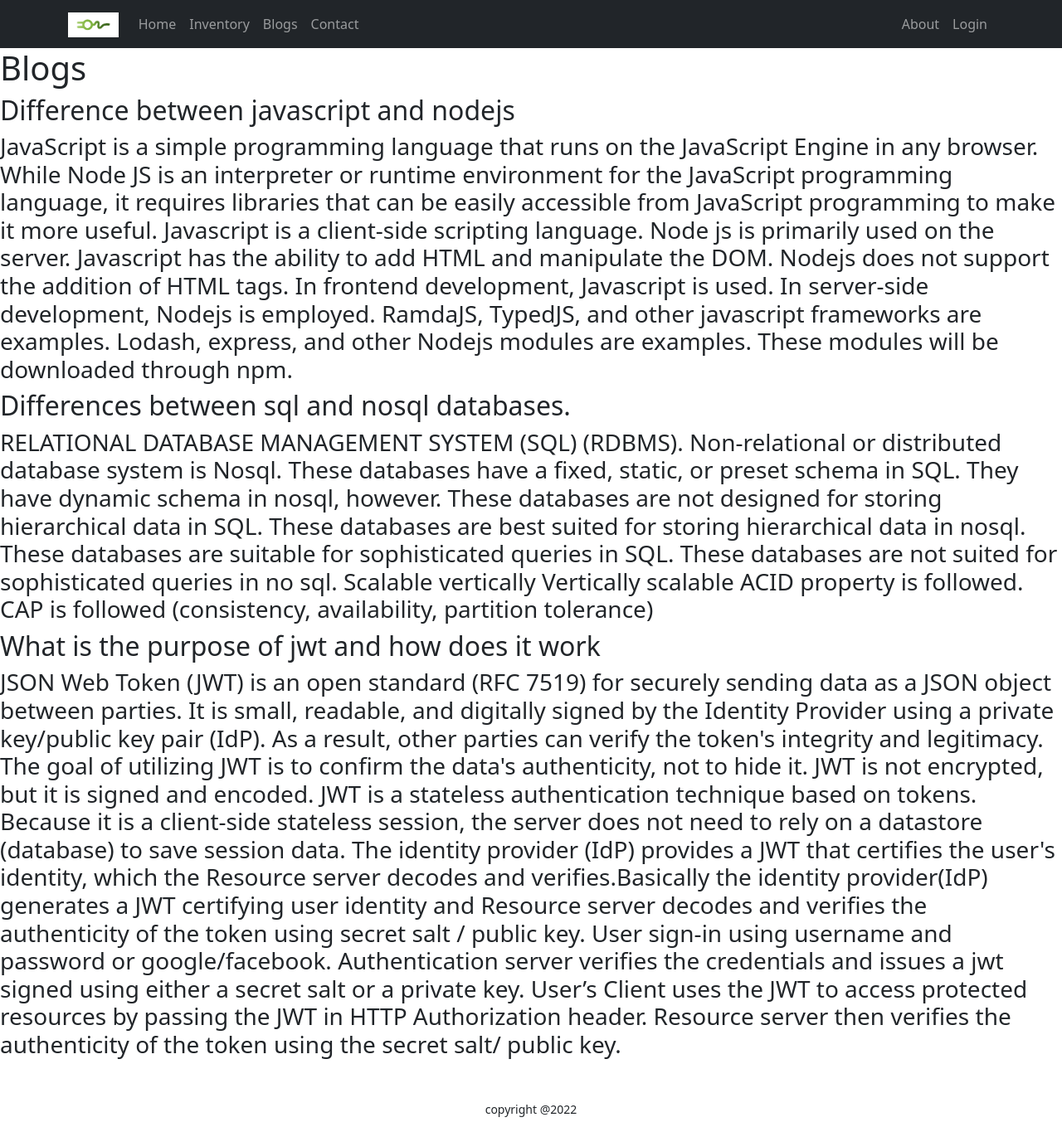
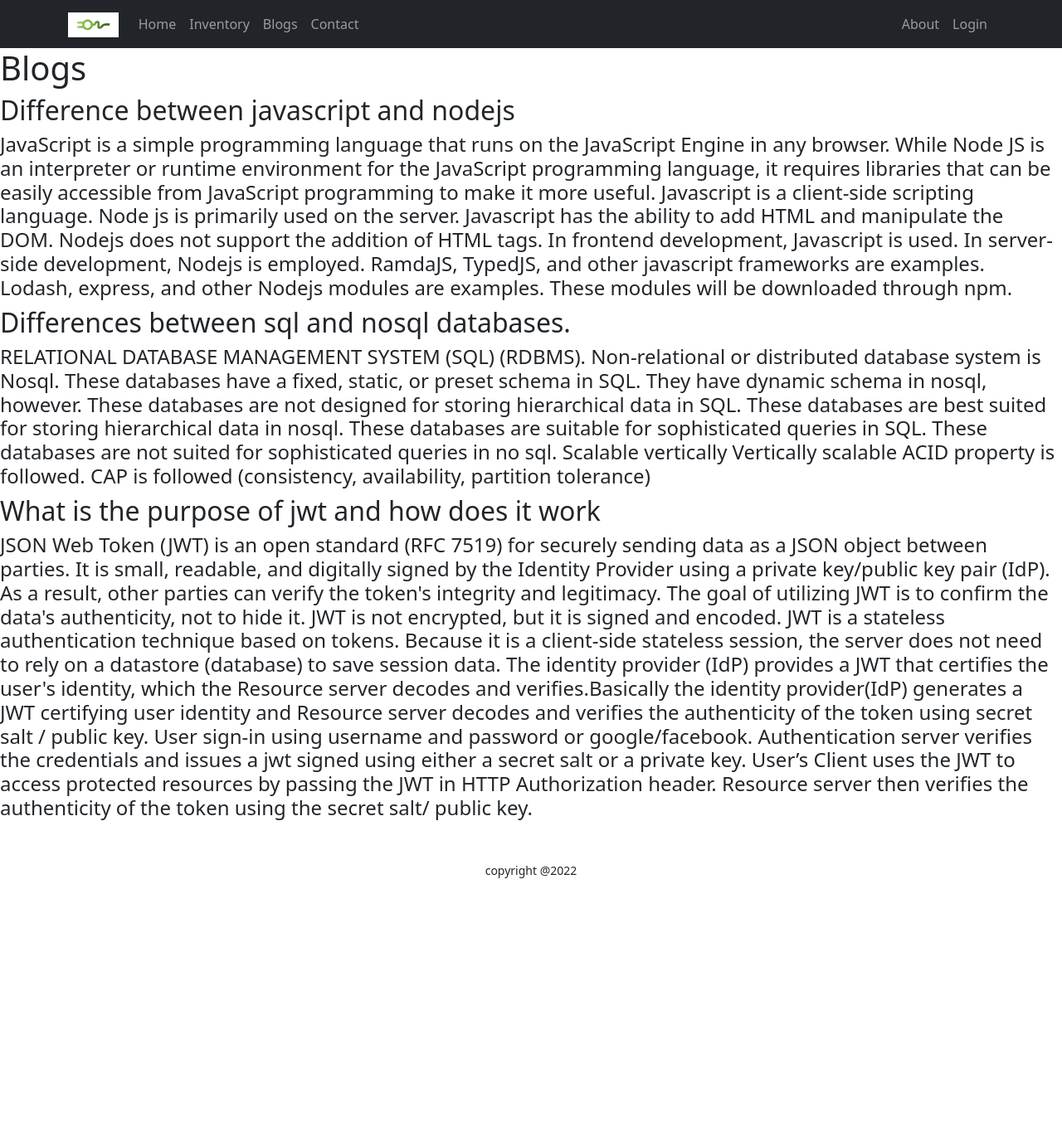
Before and after one commit to SymaNusratAnanna/electro-gadget-tech, a React (Create React App) app: page /blogs in a window 1280 px wide. Shown: the whole page at 83% size. After the commit the page ends 1077 px from the top, so only its background shows below. Built offline with nearby package versions, Linux system fonts and the light colour scheme.

Commit message:
inventory detail added

```diff
--- a/src/App.js
+++ b/src/App.js
@@ -11,6 +11,7 @@ import Header from './Pages/Shared/Header/Header';
 //import Header from './Pages/Shared/Header/Header';
 import 'bootstrap/dist/css/bootstrap.min.css';
 import Blogs from './Pages/Blogs/Blogs';
+import InventoryDetails from './Pages/InventoryDetails/InventoryDetails';
 
 
 function App() {
@@ -19,6 +20,7 @@ function App() {
       <Header></Header>
      <Routes>
           <Route path="/" element={<Home></Home>}> </Route>
+          <Route path="/inventoryitem/:inventoryId" element={<InventoryDetails></InventoryDetails>}></Route>
           <Route path="/about" element={<About></About>}></Route>
           <Route path="/inventory" element={<Inventory></Inventory>}></Route>
           <Route path="/blogs" element={<Blogs></Blogs>}></Route>
--- a/src/Pages/Blogs/Blogs.js
+++ b/src/Pages/Blogs/Blogs.js
@@ -3,10 +3,10 @@ import React from "react";
 const Blogs = () => {
   return (
     <div>
-      <h1>Blogs</h1>
+      <h1 className="">Blogs</h1>
       <div>
         <h2>Difference between javascript and nodejs</h2>
-        <h3>
+        <h4>
           JavaScript is a simple programming language that runs on the
           JavaScript Engine in any browser. While Node JS is an interpreter or
           runtime environment for the JavaScript programming language, it
@@ -19,11 +19,11 @@ const Blogs = () => {
           RamdaJS, TypedJS, and other javascript frameworks are examples.
           Lodash, express, and other Nodejs modules are examples. These modules
           will be downloaded through npm.
-        </h3>
+        </h4>
       </div>
       <div>
         <h2>Differences between sql and nosql databases.</h2>
-        <h3>
+        <h4>
           RELATIONAL DATABASE MANAGEMENT SYSTEM (SQL) (RDBMS). Non-relational or
           distributed database system is Nosql. These databases have a fixed,
           static, or preset schema in SQL. They have dynamic schema in nosql,
@@ -34,11 +34,11 @@ const Blogs = () => {
           sql. Scalable vertically Vertically scalable ACID property is
           followed. CAP is followed (consistency, availability, partition
           tolerance)
-        </h3>
+        </h4>
       </div>
       <div>
           <h2>What is the purpose of jwt and how does it work</h2>
-        <h3>
+        <h4>
           JSON Web Token (JWT) is an open standard (RFC 7519) for securely
           sending data as a JSON object between parties. It is small, readable,
           and digitally signed by the Identity Provider using a private
@@ -59,7 +59,7 @@ const Blogs = () => {
           resources by passing the JWT in HTTP Authorization header. Resource
           server then verifies the authenticity of the token using the secret
           salt/ public key.
-        </h3>
+        </h4>
       </div>
     </div>
   );
--- a/src/Pages/Home/Inventory/Inventoryitem/Inventoryitem.js
+++ b/src/Pages/Home/Inventory/Inventoryitem/Inventoryitem.js
@@ -1,20 +1,32 @@
-import React from 'react';
-import './Inventoryitem.css';
+import React from "react";
+import { useNavigate } from "react-router-dom";
+import "./Inventoryitem.css";
 
-const Inventoryitem = ({inventoryitem}) => {
-    const {name,img,description,price,quantity,supplier_name} = inventoryitem;
-
+const Inventoryitem = ({ inventoryitem }) => {
+  const { id, name, img, description, price, quantity, supplier_name } =
+    inventoryitem;
+    const navigate = useNavigate();
+  const navigateToInventoryDetail = id => {
+      navigate(`/inventoryitem/${id}`)
+  };
   return (
-        <div className='inventoryitem'>
+    <div className="inventoryitem">
       <img src={img} alt="" />
       <h2>this is inventory :{name}</h2>
       <p>Price: {price}</p>
       <p>Quantity:{quantity}</p>
       <p>Supplier-name:{supplier_name}</p>
 
-           <p><small>{description}</small></p>
+      <p>
+        <small>{description}</small>
+      </p>
 
-           <button className='btn btn-primary'>Manage</button>
+      <button
+        onClick={navigateToInventoryDetail(id)}
+        className="btn btn-primary"
+      >
+        Manage
+      </button>
     </div>
   );
 };
--- /dev/null
+++ b/src/Pages/InventoryDetails/InventoryDetails.js
@@ -0,0 +1,11 @@
+import React from 'react';
+
+const InventoryDetails = () => {
+    return (
+        <div>
+            <h2>welcome to detail</h2>
+        </div>
+    );
+};
+
+export default InventoryDetails;
```
Lines whose indentation alone changed are shown as unchanged.
